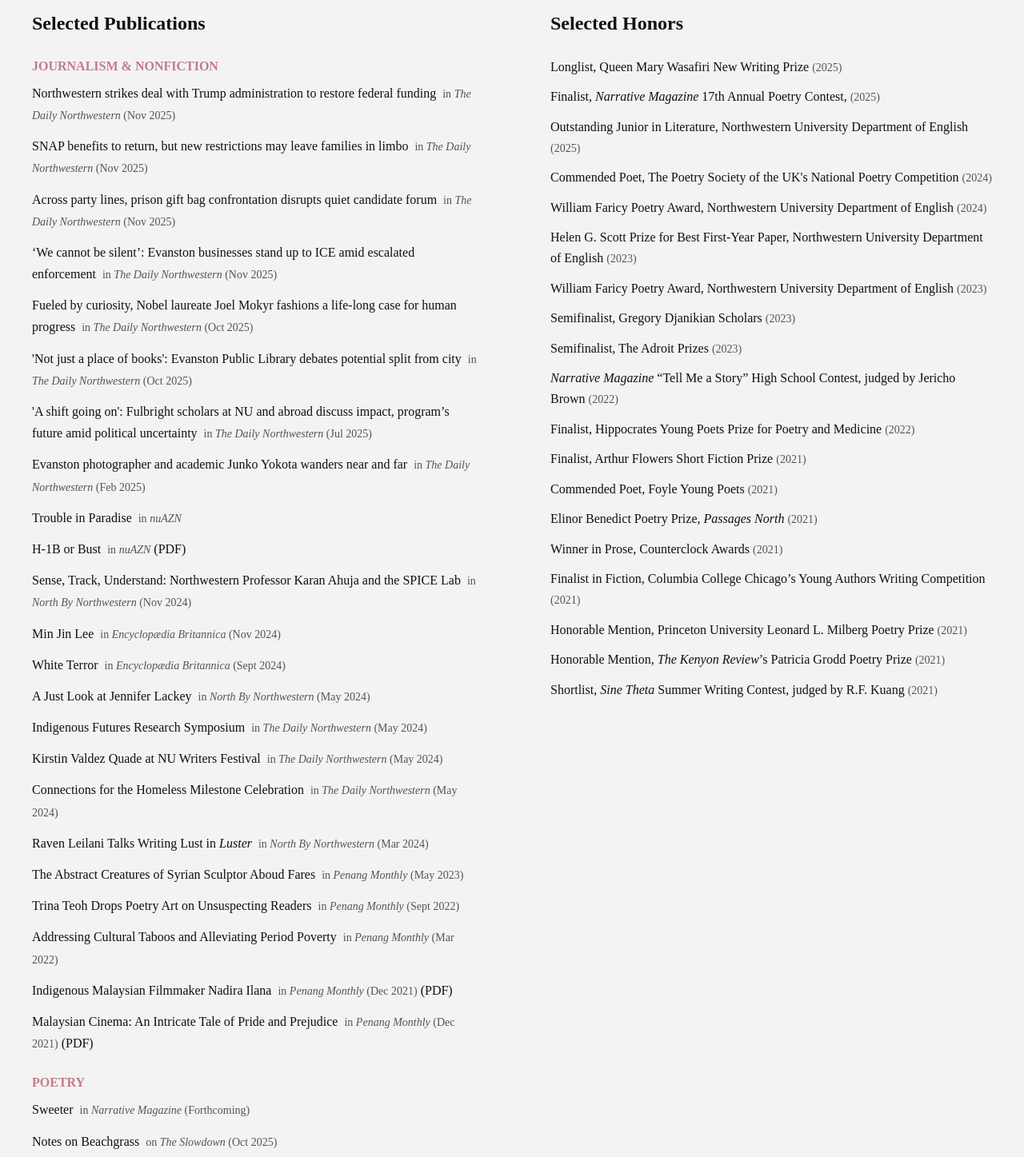
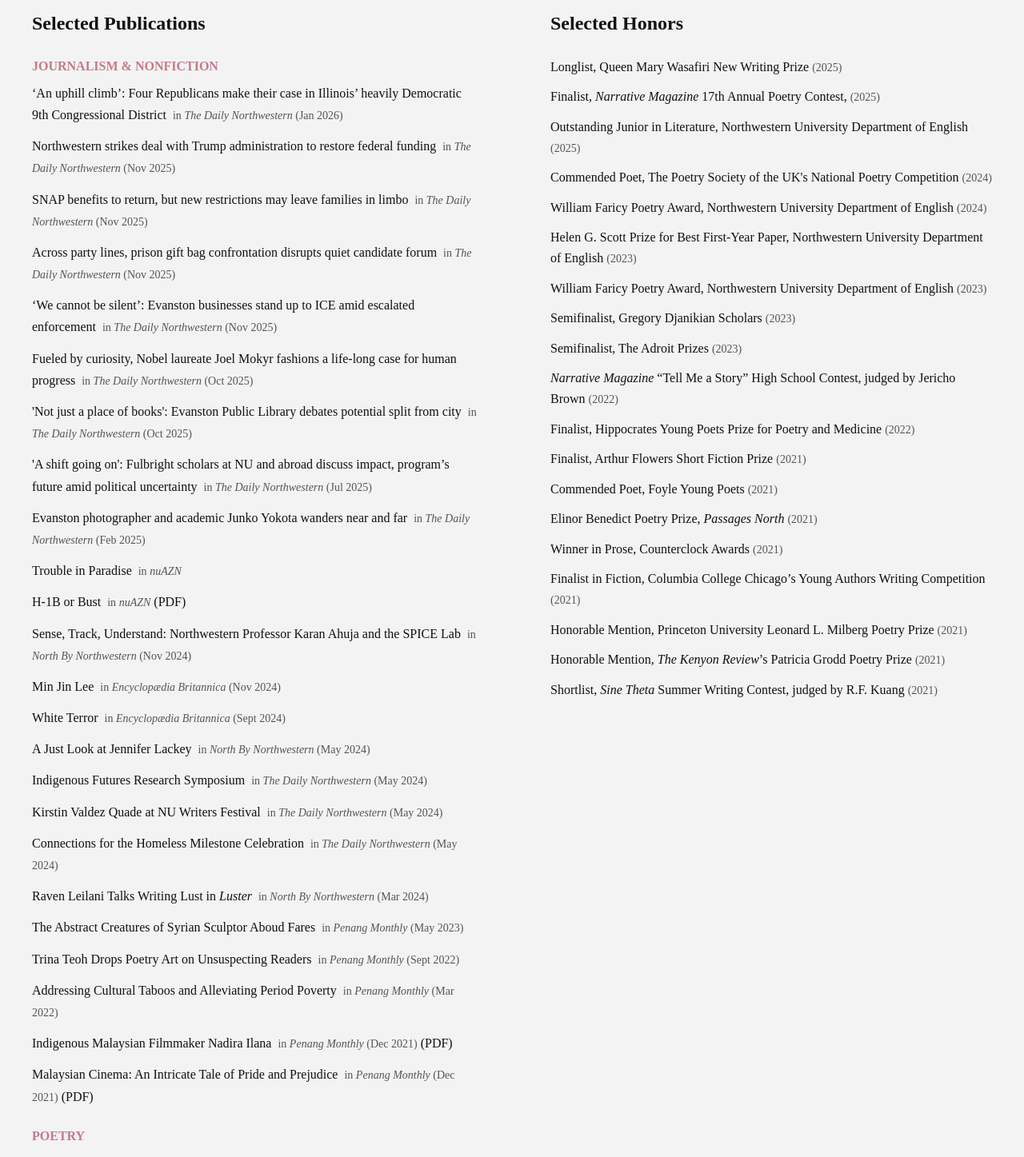
Before and after one commit to yongssh/yongssh.github.io, a Next.js app: page /writing in a window 1280 px wide. Shown: the part 260-1707 px from the top of the page at 80% size. Built offline with nearby package versions, Linux system fonts and the light colour scheme; a web font is replaced by a local one.

Commit message:
update pubs

```diff
--- a/src/app/components/publications.tsx
+++ b/src/app/components/publications.tsx
@@ -12,6 +12,18 @@
       {/* ---------- NONFICTION ---------- */}
       <div className={styles.list}>
         <h3 className={`${styles.category}`}>Journalism & Nonfiction</h3>
+        <p>
+          <a
+            className={styles.pubTitle}
+            href="https://dailynorthwestern.com/2026/01/21/city/an-uphill-climb-four-republicans-make-their-case-in-illinois-heavily-democratic-9th-congressional-district/"
+          >
+          ‘An uphill climb’: Four Republicans make their case in Illinois’ heavily Democratic 9th Congressional District
+          </a>
+          <span className={styles.pubMeta}>
+            in <em>The Daily Northwestern</em> (Jan 2026)
+          </span>
+        </p>
+
         <p>
           <a
             className={styles.pubTitle}
@@ -267,7 +279,12 @@
       {/* ---------- POETRY ---------- */}
       <div className={styles.list}>
         <h3 className={`${styles.category} ${styles.pinkCategory}`}>Poetry</h3>
-
+        <p>
+          <a className={styles.pubTitle}>Feast</a>
+          <span className={styles.pubMeta}>
+            in <em>Poet Lore</em> (Forthcoming)
+          </span>
+        </p>
         <p>
           <a className={styles.pubTitle}>Sweeter</a>
           <span className={styles.pubMeta}>
@@ -354,7 +371,7 @@
         <p>
           <a
             className={styles.pubTitle}
-            href="https://superstitionreview.asu.edu/issue30/poetry/youngyuhuang"
+            href="https://web.archive.org/web/20240709165924/https://superstitionreview.asu.edu/issue30/poetry/youngyuhuang"
           >
             Wasteland
           </a>
```
